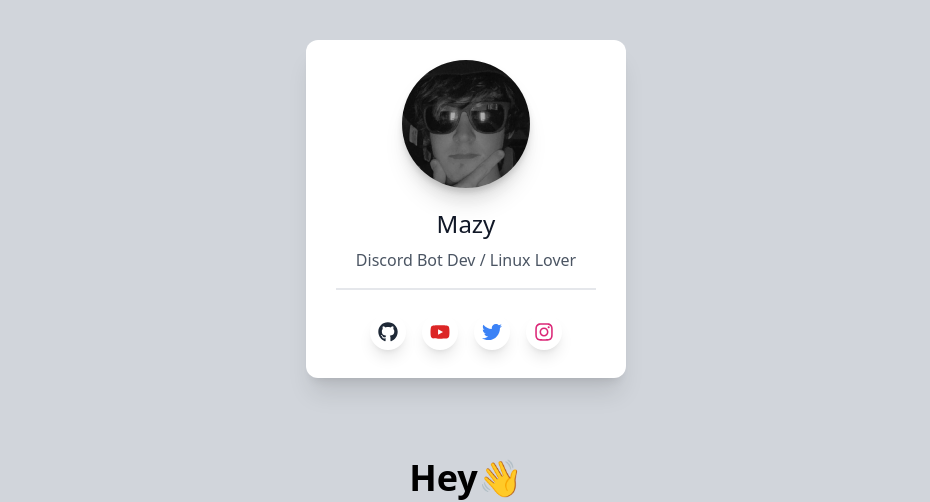
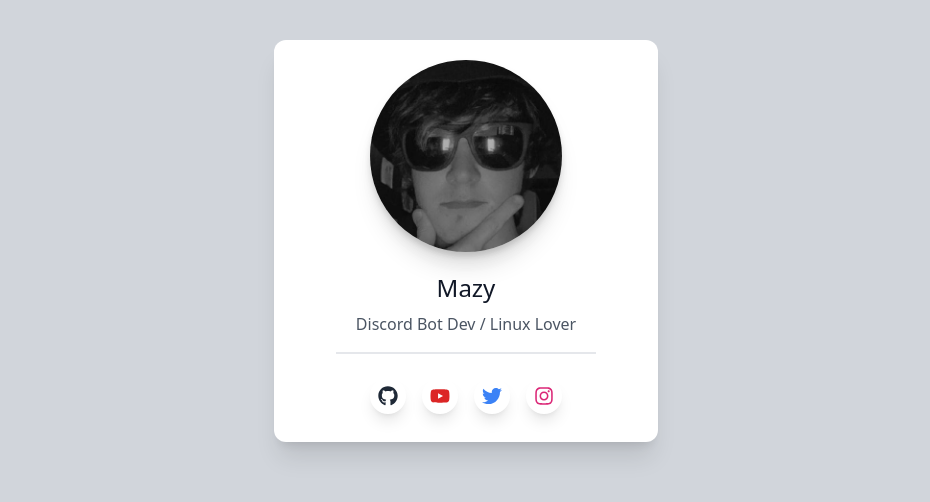
Before and after one commit to mazylol/portfolio-old, a React (Vite) app: page / in a window 1280 px wide. Shown: the top 502 px of the page, without its empty margins (174-1104 px from the left). Built offline with nearby package versions, Linux system fonts and the light colour scheme.

Commit message:
bigger profile and changed size of container

```diff
--- a/src/components/Card.jsx
+++ b/src/components/Card.jsx
@@ -4,9 +4,9 @@ import { FaGithub, FaYoutube, FaTwitter, FaInstagram } from "react-icons/fa"
 function Card() {
   return (
     <div className="w-full">
-      <div className="flex flex-col justify-center max-w-xs mx-auto bg-white shadow-xl rounded-xl p-5">
+      <div className="flex flex-col justify-center max-w-sm mx-auto bg-white shadow-xl rounded-xl p-5">
         <div className="">
-          <img className="w-32 mx-auto shadow-xl rounded-full drop-shadow-lg" src={profile} alt="profile photo" />
+          <img className="w-48 mx-auto shadow-xl rounded-full drop-shadow-lg" src={profile} alt="profile photo" />
         </div>
       <div className="text-center mt-5">
         <p className="text-xl sm:text-2xl text-gray-900">
```
